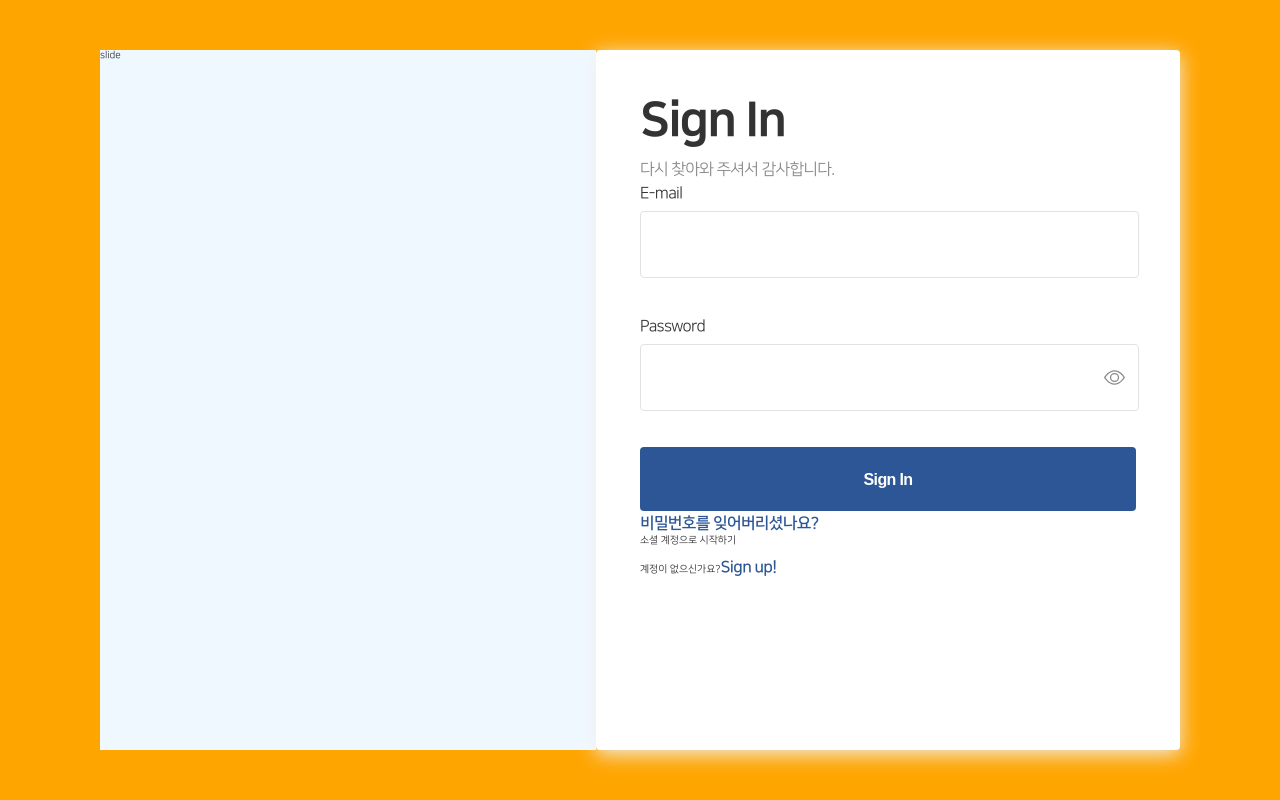
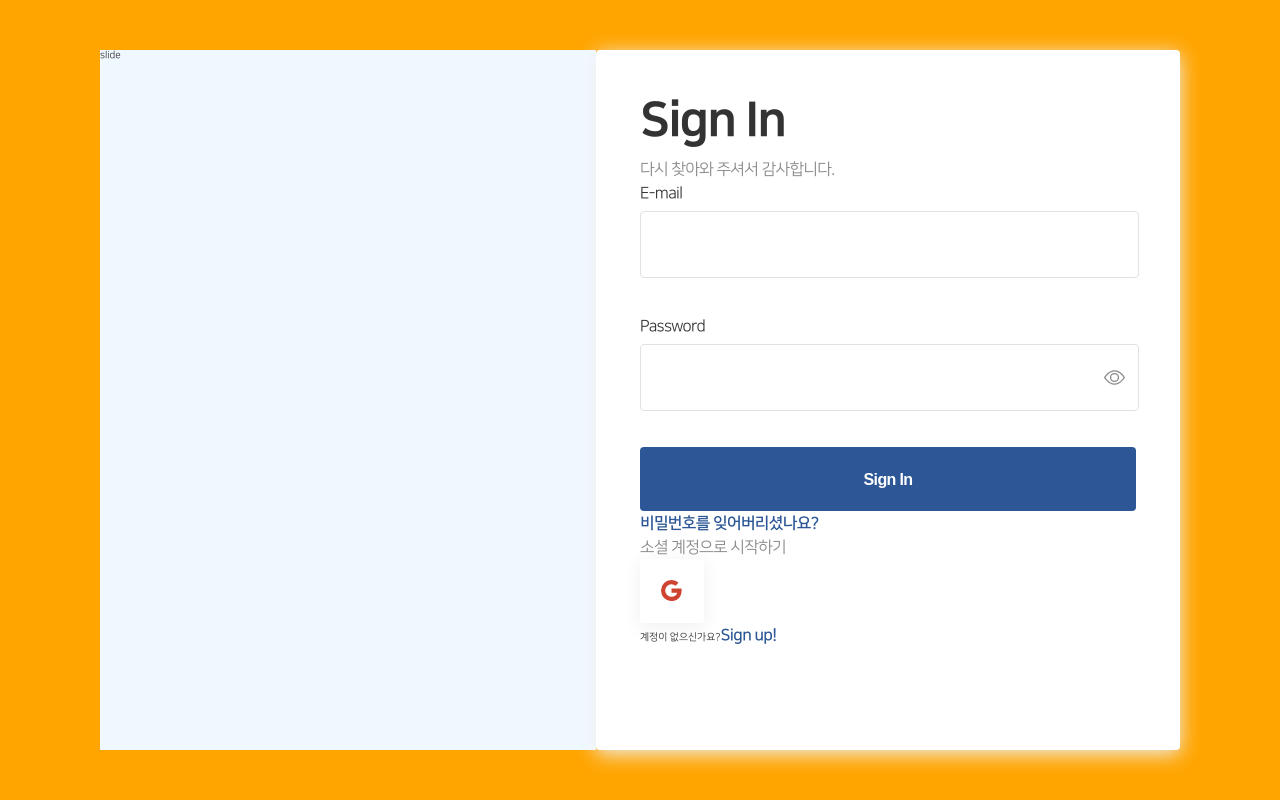
Before and after one commit to JaeilJO/blanking, a Next.js app: page / in a window 1280 px wide. Built offline with nearby package versions, Linux system fonts and the light colour scheme.

Commit message:
feat : Social Button 제작

```diff
--- a/src/app/global.scss
+++ b/src/app/global.scss
@@ -5,7 +5,7 @@ html {
     box-sizing: border-box;
 }
 body {
-    background-color: a.$back-ground-color;
+    background-color: a.$background-color;
     margin: 0;
     padding: 0;
     border: 0;
--- /dev/null
+++ b/src/components/AuthComponent/AuthCommon/Social/SocialButton/index.module.scss
@@ -0,0 +1,26 @@
+@use '@style/abstracts' as a;
+
+.social_button {
+    background-color: a.$white-color;
+    width: 64px;
+    height: 64px;
+    display: flex;
+    justify-content: center;
+    align-items: center;
+    border-radius: 4px;
+
+    box-shadow: a.$basic-shadow;
+
+    transition: 0.25s;
+    cursor: pointer;
+
+    &:hover {
+        background-color: a.$light-gray-color;
+    }
+
+    @include a.typhography('sub-02');
+
+    &.google {
+        color: #cf4333;
+    }
+}
--- /dev/null
+++ b/src/components/AuthComponent/AuthCommon/Social/SocialButton/index.tsx
@@ -0,0 +1,29 @@
+'use client';
+
+import style from './index.module.scss';
+
+import { BsGoogle } from 'react-icons/bs';
+import classNames from 'classnames/bind';
+
+interface SocialButtonProps {
+    socialType: 'google';
+}
+
+const cn = classNames.bind(style);
+
+function SocialButton({ socialType }: SocialButtonProps) {
+    const className = cn({
+        social_button: true,
+        google: socialType === 'google',
+    });
+
+    if (socialType === 'google') {
+        return (
+            <button className={className}>
+                <BsGoogle />
+            </button>
+        );
+    }
+}
+
+export default SocialButton;
--- /dev/null
+++ b/src/components/AuthComponent/AuthCommon/Social/index.module.scss
@@ -0,0 +1,6 @@
+@use '@style/abstracts' as a;
+
+.social_text {
+    @include a.typhography('body-01');
+    color: a.$gray-color;
+}
--- /dev/null
+++ b/src/components/AuthComponent/AuthCommon/Social/index.tsx
@@ -0,0 +1,17 @@
+import SocialButton from './SocialButton';
+import style from './index.module.scss';
+
+function Social() {
+    return (
+        <div>
+            <div className={style.social_text}>소셜 계정으로 시작하기</div>
+            <ul>
+                <li>
+                    <SocialButton socialType="google" />
+                </li>
+            </ul>
+        </div>
+    );
+}
+
+export default Social;
--- a/src/components/AuthComponent/AuthCommon/index.tsx
+++ b/src/components/AuthComponent/AuthCommon/index.tsx
@@ -1,7 +1,9 @@
 import Form from './Form';
+import Social from './Social';
 import Title from './Title';
 
 export const AuthComponent = {
     Title,
     Form,
+    Social,
 };
--- a/src/components/AuthComponent/SignInComponent/index.tsx
+++ b/src/components/AuthComponent/SignInComponent/index.tsx
@@ -1,6 +1,7 @@
 import Link from 'next/link';
 import style from './index.module.scss';
 import { AuthComponent } from '../AuthCommon';
+import Social from '../AuthCommon/Social';
 
 function SignInComponent() {
     return (
@@ -13,10 +14,7 @@ function SignInComponent() {
                 비밀번호를 잊어버리셨나요?
             </Link>
 
-            <div>
-                <div>소셜 계정으로 시작하기</div>
-                <button></button>
-            </div>
+            <Social />
 
             <div>
                 <span>계정이 없으신가요?</span>
--- a/src/style/abstracts/_colors.scss
+++ b/src/style/abstracts/_colors.scss
@@ -4,7 +4,7 @@ $primary-active-color: #254a81;
 
 $white-color: #fff;
 
-$back-ground-color: #fbfbfb;
+$background-color: #fbfbfb;
 $text-color: #333333;
 
 $gray-color: #8b8b8b;
```
